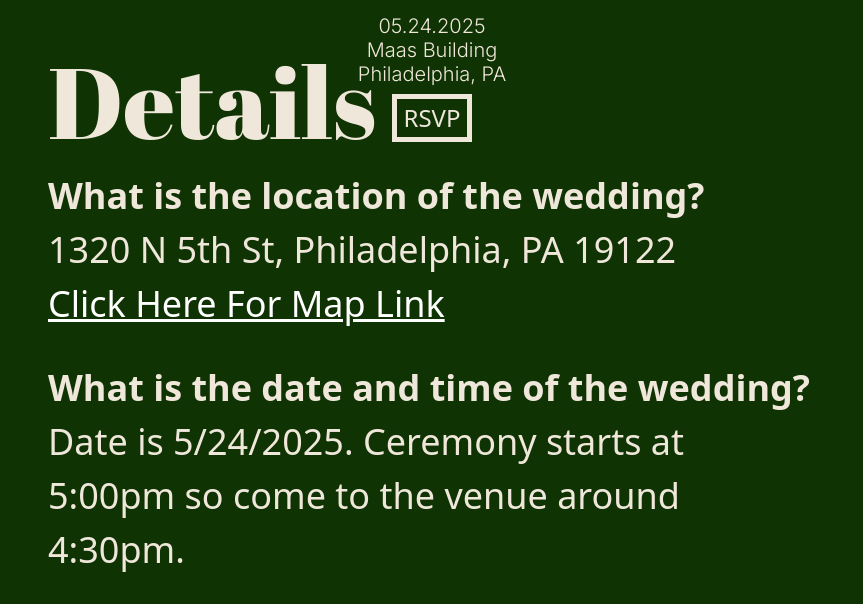
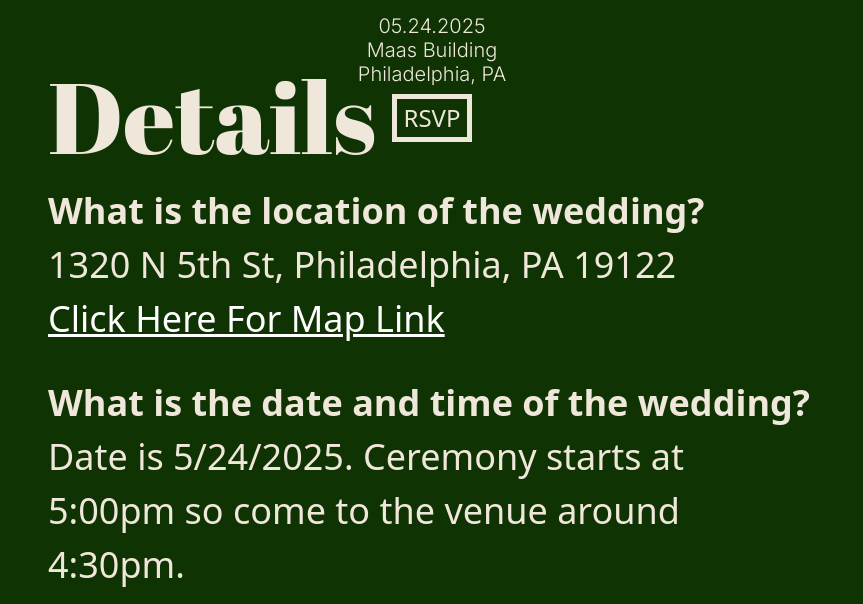
Before and after one commit to brociolol/weddingwebsite, a plain HTML site: page index.html in a window 1280 px wide. Shown: the part 759-1363 px from the top of the page, without its empty margins (208-1071 px from the left). Drawn offline with nearby package versions, Linux system fonts and the light colour scheme.

Commit message:
Update index.html

```diff
--- a/index.html
+++ b/index.html
@@ -118,7 +118,7 @@
         </div> -->
     </div>
     </header>
-    <main class="d-flex flex-column align-items-center justify-content-evenly mt-15">
+    <main class="d-flex flex-column align-items-center justify-content-evenly" style="margin-top:15px">
       <div id="details">
         <h2>Details</h2>
         <div class="qanda">
```
